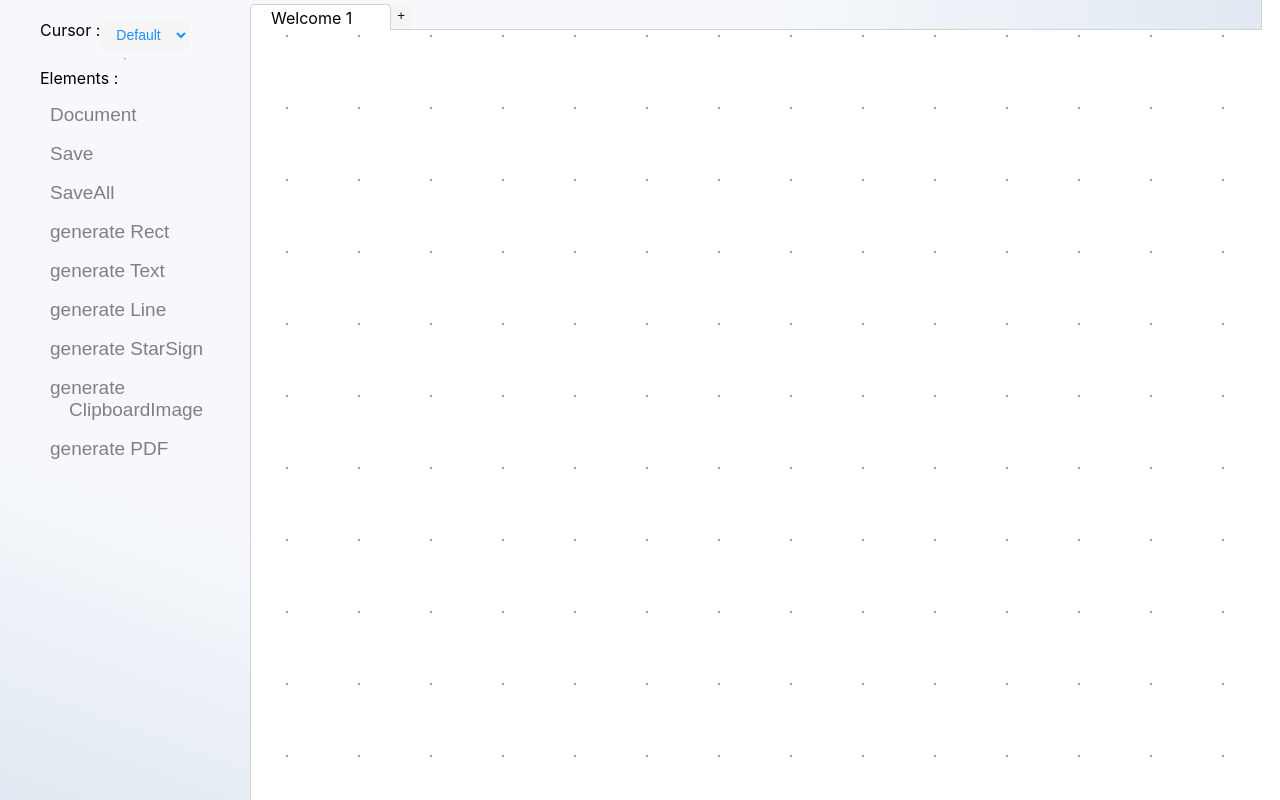
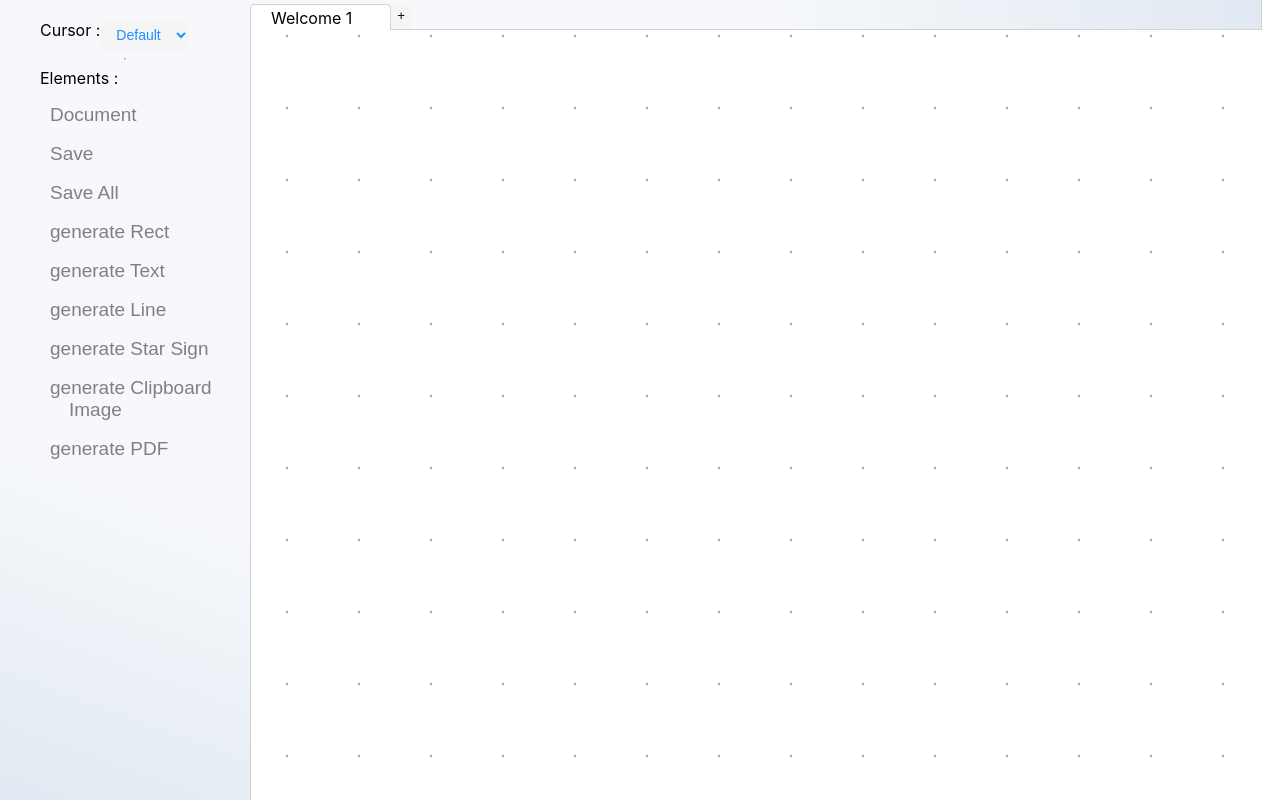
Before and after one commit to JaeanHan/whiteboard, a React (Create React App) app: page / in a window 1280 px wide. Built offline with nearby package versions, Linux system fonts and the light colour scheme.

Commit message:
feat: 사이드바 버튼에서 빌드 시 함수명이 o 변해서 버튼 라벨을 함수명이 아니라 다른 문구 사용하도록 수정

```diff
--- a/package.json
+++ b/package.json
@@ -14,7 +14,7 @@
     "react-scripts": "5.0.1",
     "web-vitals": "^2.1.0"
   },
-  "homepage": "https://JaeanHan.github.io/whiteboard",
+  "homepage": "https://jaeanhan.github.io/whiteboard",
   "proxy": "http://localhost:8080",
   "scripts": {
     "start": "react-scripts start",
--- a/src/components/Sidebar/SideBar.js
+++ b/src/components/Sidebar/SideBar.js
@@ -129,9 +129,20 @@ export const SideBar = forwardRef(({ currentEvent, setCurrentEvent, onClickPdf,
   };
 
   const cursor = useMemo(() => [Default, Pencil, Eraser], [mode]);
+
   const temp = useMemo(
-      () => [Document, Save, SaveAll, Rect, Text, Line, StarSign, ClipboardImage, PDF],
-      [Document],
+      () => [
+        { name: "Document", handler: Document },
+        { name: "Save", handler: Save },
+        { name: "Save All", handler: SaveAll },
+        { name: "Rect", handler: Rect },
+        { name: "Text", handler: Text },
+        { name: "Line", handler: Line },
+        { name: "Star Sign", handler: StarSign },
+        { name: "Clipboard Image", handler: ClipboardImage },
+        { name: "PDF", handler: PDF },
+      ],
+      [Document]
   );
 
 
@@ -190,15 +201,15 @@ export const SideBar = forwardRef(({ currentEvent, setCurrentEvent, onClickPdf,
             Elements :
           </div>
         <ul style={{display: 'grid', paddingLeft: '50px', marginTop: '0'}}>
-        {temp.map((el, index) => {
+        {temp.map((t, index) => {
+          const {name, handler} = t;
           return (
               <button
-                  id={el.name}
-                  key={el.name}
+                  key={name}
                   className={styles.features}
-                  onClick={el}
+                  onClick={handler}
               >
-                {index < 3 ? "" : "generate"} {el.name}
+                {index < 3 ? "" : "generate"} {name}
               </button>
           );
         })}
```
